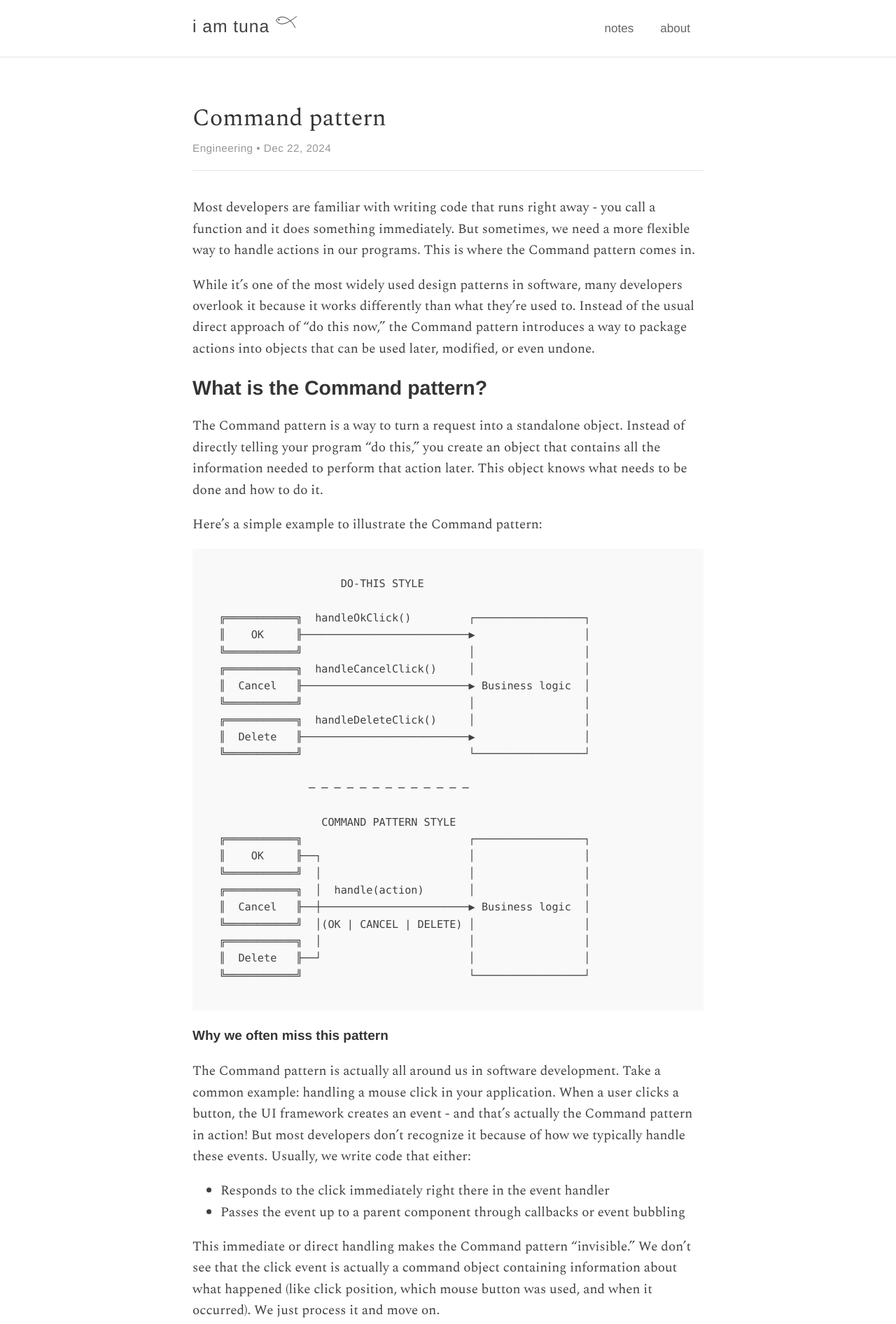
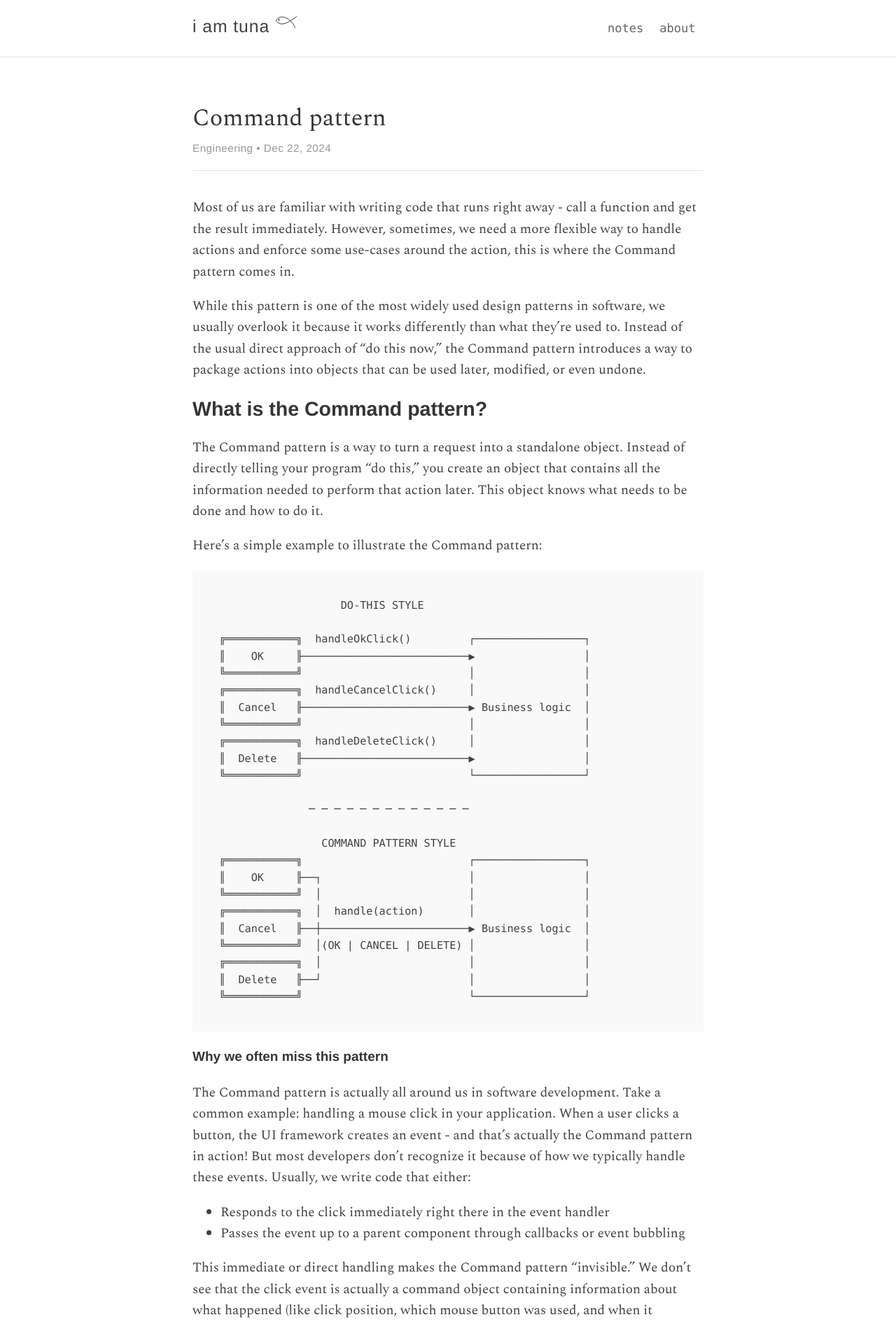
Before and after one commit to tuanchauict/iamtuna.org, a Jekyll site: the page built from docs/_posts/2024/2024-12-22-command-pattern.md, in a window 1280 px wide. Shown: the top 1892 px of the page at 70% size. Built offline with Jekyll 4.4.1, drawn with Linux system fonts in a browser that asks for light colours.

Commit message:
Paraphrase and change font of nav to monospace

```diff
--- a/docs/_posts/2024/2024-12-22-command-pattern.md
+++ b/docs/_posts/2024/2024-12-22-command-pattern.md
@@ -15,9 +15,9 @@ hidden: false
 draft: false
 ---
 
-Most developers are familiar with writing code that runs right away - you call a function and it does something immediately. But sometimes, we need a more flexible way to handle actions in our programs. This is where the Command pattern comes in.
+Most of us are familiar with writing code that runs right away - call a function and get the result  immediately. However, sometimes, we need a more flexible way to handle actions and enforce some use-cases around the action, this is where the Command pattern comes in.
 
-While it's one of the most widely used design patterns in software, many developers overlook it because it works differently than what they're used to. Instead of the usual direct approach of "do this now," the Command pattern introduces a way to package actions into objects that can be used later, modified, or even undone.
+While this pattern is one of the most widely used design patterns in software, we usually overlook it because it works differently than what they’re used to. Instead of the usual direct approach of “do this now,” the Command pattern introduces a way to package actions into objects that can be used later, modified, or even undone.
 
 
 ## What is the Command pattern?
--- a/docs/_sass/tale/_navigation.scss
+++ b/docs/_sass/tale/_navigation.scss
@@ -63,10 +63,11 @@
 
   li a {
     color: $default-color;
-    font-family: $sans-serif;
-    padding: 0.4rem 1rem;
+    padding: 0.4rem 0.6rem;
     font-size: 1rem;
     height: 100%;
+    font-family: $monospaced;
+    font-weight: 200;
   }
 }
 
```
